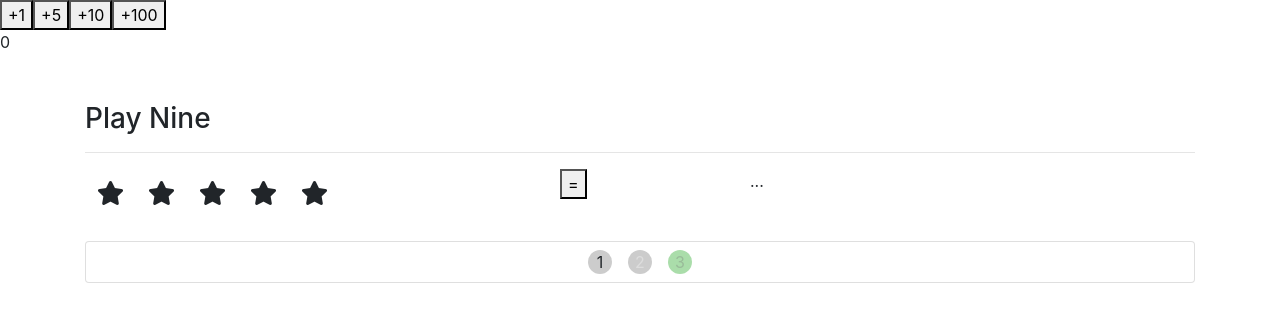
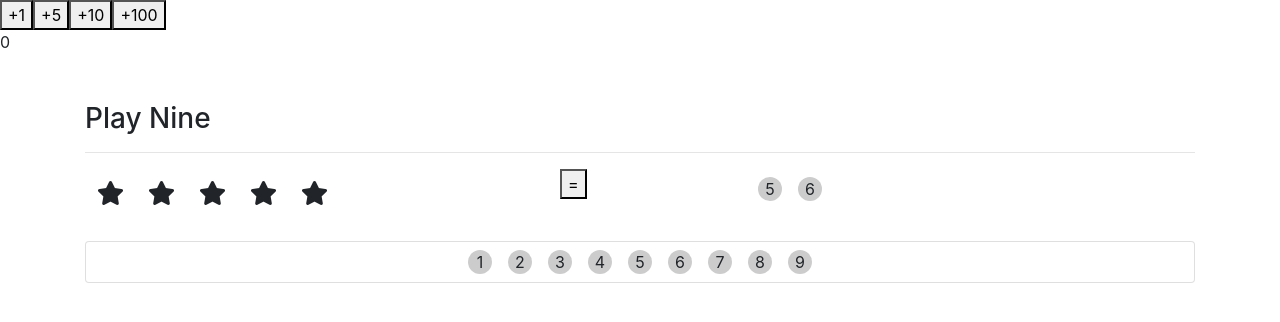
Before and after one commit to bhavik4748/react-webpack-starter, a React app: page / in a window 1280 px wide. Built offline with nearby package versions, Linux system fonts and the light colour scheme.

Commit message:
added lodash function
added lodash function

```diff
--- a/src/components/App2.js
+++ b/src/components/App2.js
@@ -25,23 +25,28 @@
 const Answer = function (props) {
     return (
         <div className="col-5">
-            ...
+            <span>5</span>
+              <span>6</span>
         </div>
     );
 }
 
 
 const Numbers = function (props) {
+
+
     return (
         <div className="card text-center">
             <div>
-                <span>1</span>
-                <span className="selected">2</span>
-                <span className="used">3</span>
+                {Numbers.list.map((number, i) =>
+                <span>{number}</span>
+                )}
             </div>
         </div>
     );
 }
+
+Numbers.list=_.range(1,10);
 
 class Game extends Component {
     render() {
--- a/src/index.html
+++ b/src/index.html
@@ -12,6 +12,8 @@
   <link rel="stylesheet" href="https://use.fontawesome.com/releases/v5.0.13/css/all.css" integrity="sha384-DNOHZ68U8hZfKXOrtjWvjxusGo9WQnrNx2sqG0tfsghAvtVlRW3tvkXWZh58N9jp"
     crossorigin="anonymous">
 
+<script src="https://cdn.jsdelivr.net/npm/lodash@4.17.10/lodash.min.js"></script>
+
   <link href="src/style.css" rel="stylesheet">
   <title>My React App</title>
 </head>
```
